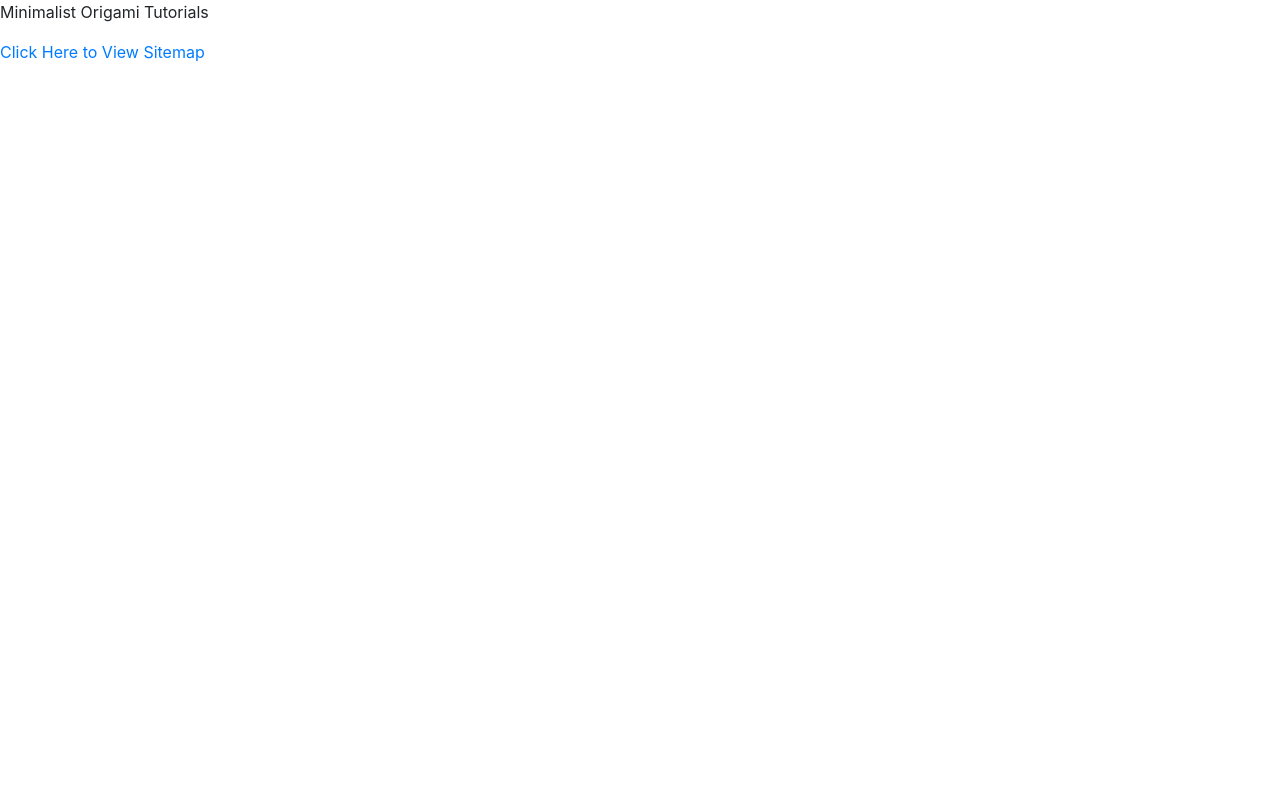
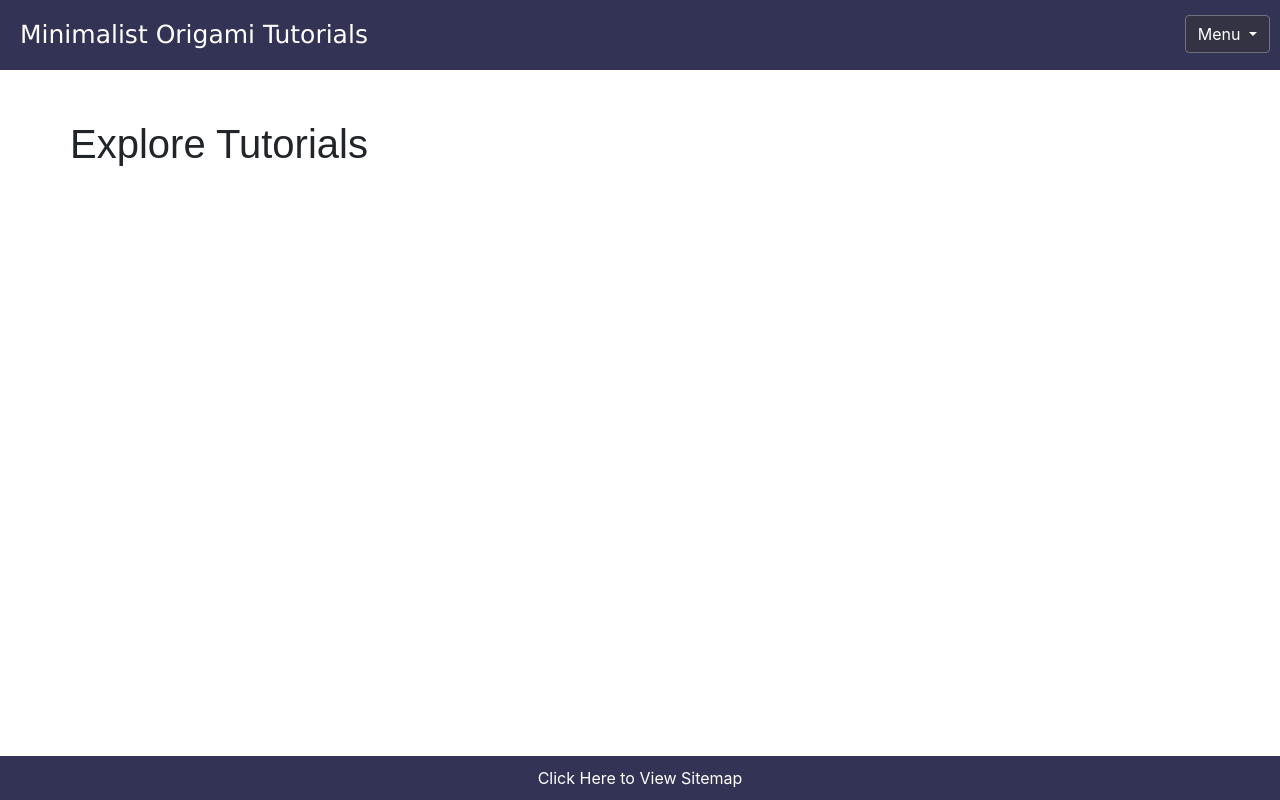
Before and after one commit to jezerjojo14/WebDevProject0, a plain HTML site: page index.html in a window 1280 px wide. Drawn offline with nearby package versions, Linux system fonts and the light colour scheme.

Commit message:
Dropdown menu in header

```diff
--- a/index.html
+++ b/index.html
@@ -4,19 +4,29 @@
         <title>Minimalist Origami Tutorials</title>
         <link rel="stylesheet" href="https://stackpath.bootstrapcdn.com/bootstrap/4.4.1/css/bootstrap.min.css" integrity="sha384-Vkoo8x4CGsO3+Hhxv8T/Q5PaXtkKtu6ug5TOeNV6gBiFeWPGFN9MuhOf23Q9Ifjh" crossorigin="anonymous">
         <meta name="viewport" content="width=device-width, initial-scale=1">
+        <link rel="stylesheet" href="stylesheet.css">
     </head>
     <body>
-        <div class="header">
-            <p>Minimalist Origami Tutorials</p>
-            <div class="nav">
-
+        <div id="header" class="banner">
+            <h1 style="font-size: 25px"><a href="#">Minimalist Origami Tutorials</a></h1>
+            <div id="nav">
+              <div class="dropdown">
+                <button class="btn btn-secondary dropdown-toggle" type="button" id="dropdownMenuButton" data-toggle="dropdown" aria-haspopup="true" aria-expanded="false">
+                  Menu
+                </button>
+                <div class="dropdown-menu" aria-labelledby="dropdownMenuButton">
+                  <a class="dropdown-item active" href="#">Home</a>
+                  <a class="dropdown-item" href="#">Archive</a>
+                  <a class="dropdown-item" href="#">About</a>
+                </div>
+              </div>
             </div>
         </div>
-        <div class="main-body">
-
+        <div id="main-body">
+          <h1>Explore Tutorials</h1>
         </div>
-        <div class="footer">
-          <a href="https://www.nps.gov/stea/planyourvisit/maps.htm">Click Here to View Sitemap</a>
+        <div id="footer" class="banner">
+          <a href="https://www.nps.gov/stea/planyourvisit/maps.htm#cs_control_5145637" target="_blank" rel="nofollow">Click Here to View Sitemap</a>
         </div>
         <script src="https://code.jquery.com/jquery-3.4.1.slim.min.js" integrity="sha384-J6qa4849blE2+poT4WnyKhv5vZF5SrPo0iEjwBvKU7imGFAV0wwj1yYfoRSJoZ+n" crossorigin="anonymous"></script>
         <script src="https://cdn.jsdelivr.net/npm/popper.js@1.16.0/dist/umd/popper.min.js" integrity="sha384-Q6E9RHvbIyZFJoft+2mJbHaEWldlvI9IOYy5n3zV9zzTtmI3UksdQRVvoxMfooAo" crossorigin="anonymous"></script>
--- /dev/null
+++ b/stylesheet.scss
@@ -0,0 +1,58 @@
+$themecolor: #333355;
+
+body {
+  margin: 0px;
+  padding: 0px;
+}
+.banner {
+  background-color: $themecolor;
+  display: inline;
+  margin:0px;
+  color: #ededed;
+  width: 100%;
+  a {
+    color: white;
+    text-decoration: none;
+  }
+}
+#dropdownMenuButton {
+  color: white;
+  background-color: mix($themecolor, #333333);
+}
+.dropdown-menu {
+  a {
+    color: black;
+  }
+}
+#header {
+  position: fixed;
+  top: 0px;
+  height: 70px;
+  h1 {
+    font-family: "Lucida Sans", sans-serif;
+    display: inline-block;
+  }
+}
+#nav {
+  position: fixed;
+  display: inline-block;
+  padding: 0px;
+  top: 15px;
+  right: 10px;
+}
+#footer {
+  position: absolute;
+  bottom: 0px;
+  padding: 10px;
+  text-align: center;
+}
+#main-body {
+  margin-top: 120px;
+  margin-left: 50px;
+}
+
+h1 {
+  margin: 20px;
+  font-weight: 200;
+  font-family: Rockwell, Arial, sans-serif;
+}
```
Also changed, not shown: stylesheet.css (added), 1 other file.
